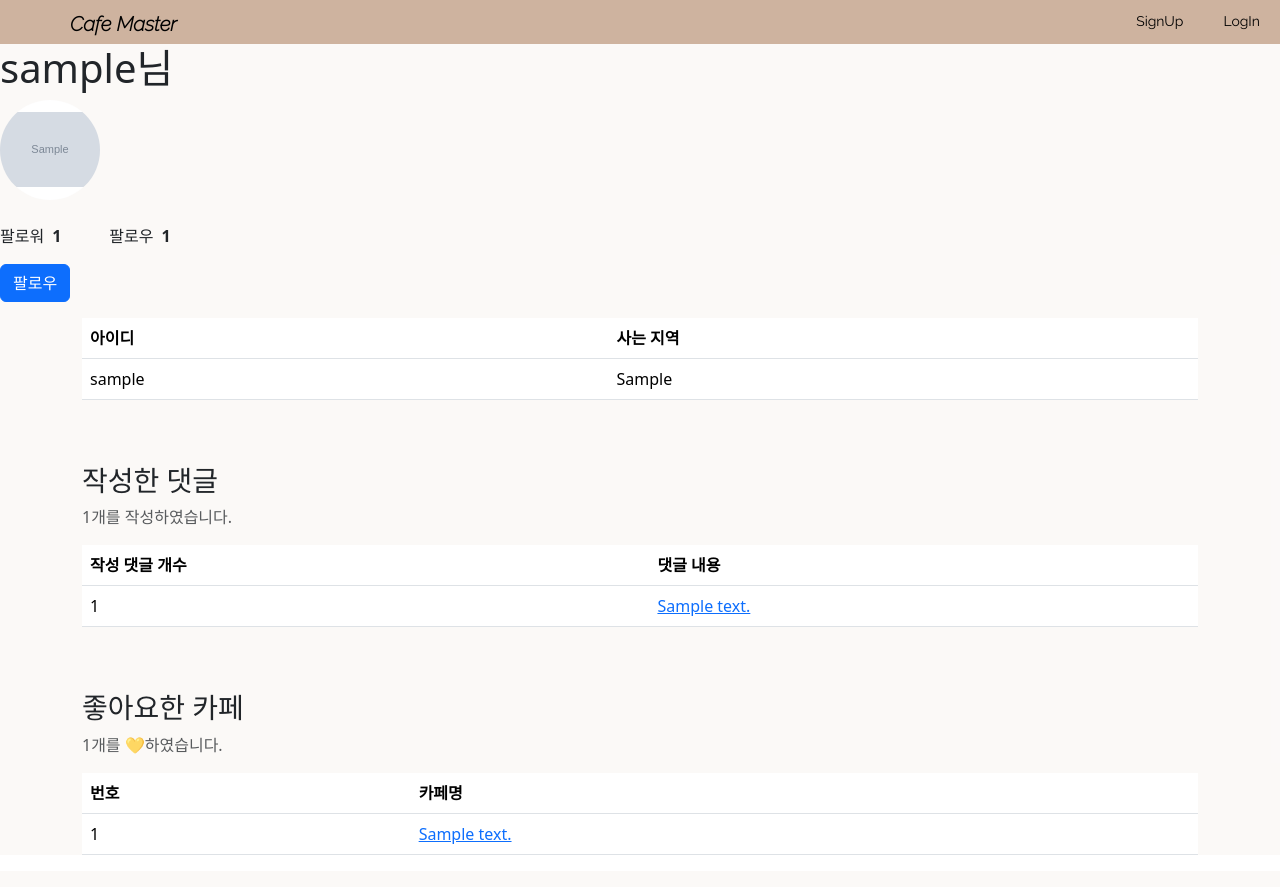
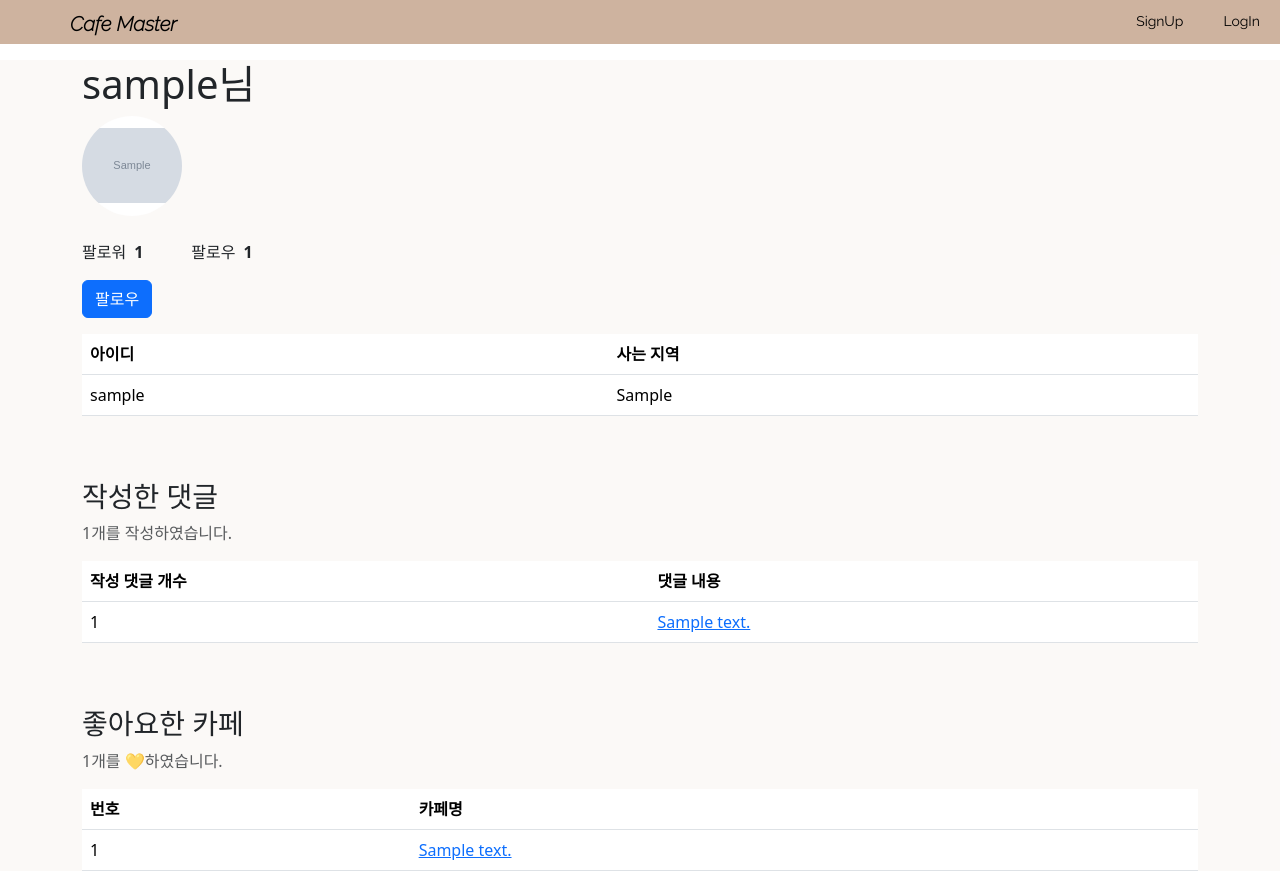
Before and after one commit to psun0610/CafeMaster, a Django app: page /accounts/detail/1/ in a window 1280 px wide. Before the commit the page ends 855 px from the top, so only its background shows below. Run offline with Django 3.2, Linux system fonts and the light colour scheme; tables that the repository leaves empty hold one stand-in row (values such as "Sample post"); grey boxes marked "Sample" are stand-in pictures; some libraries are stand-ins or nearby versions.

Commit message:
Update: accounts/detail.html design

```diff
--- a/accounts/templates/accounts/detail.html
+++ b/accounts/templates/accounts/detail.html
@@ -1,6 +1,7 @@
 {% extends 'base.html' %}
 {% load django_bootstrap5 %}
 {% block body %}
+<div class="container my-3">
     <h1>{{ user }}님</h1>
     {% if user.profile_image %}
     <div class="rounded-circle bg-white"
@@ -31,7 +32,7 @@
         {% endif %}
     </a>
     {% endif %}
-
+</div>
 <div class="container my-3">
     <table class="table">
         <thead>
```
Also changed, not shown: articles/migrations/0002_auto_20221103_1000.py (deleted), articles/migrations/0002_auto_20221103_1340.py, articles/migrations/0003_auto_20221103_1044.py (deleted). Lines whose indentation alone changed are shown as unchanged.
